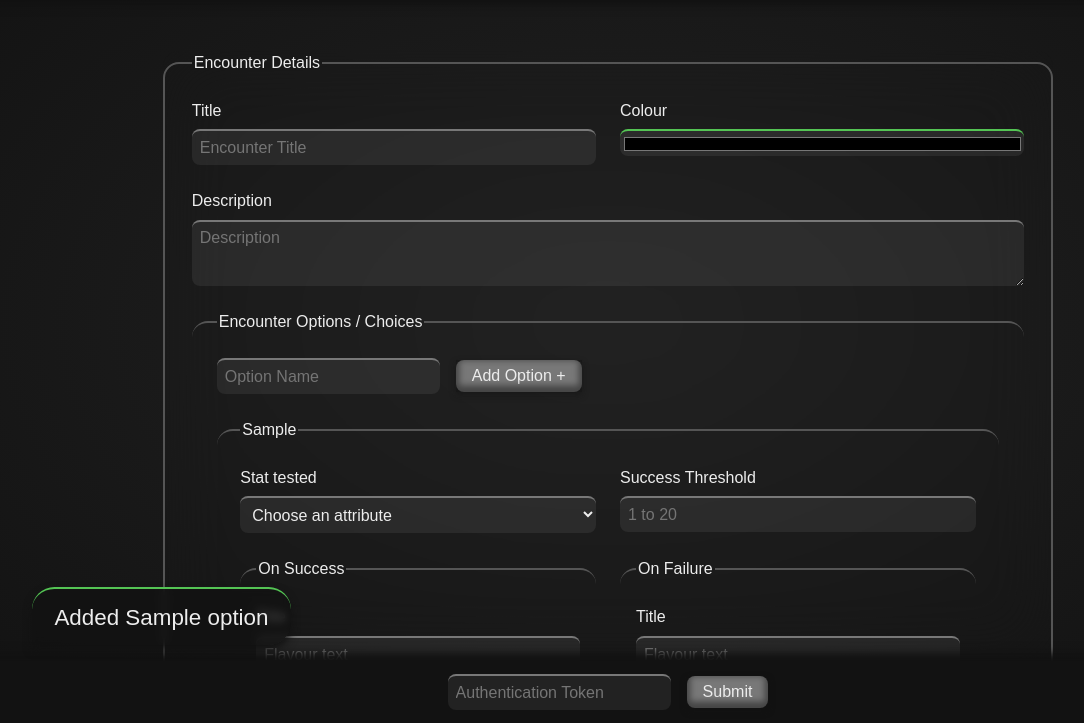
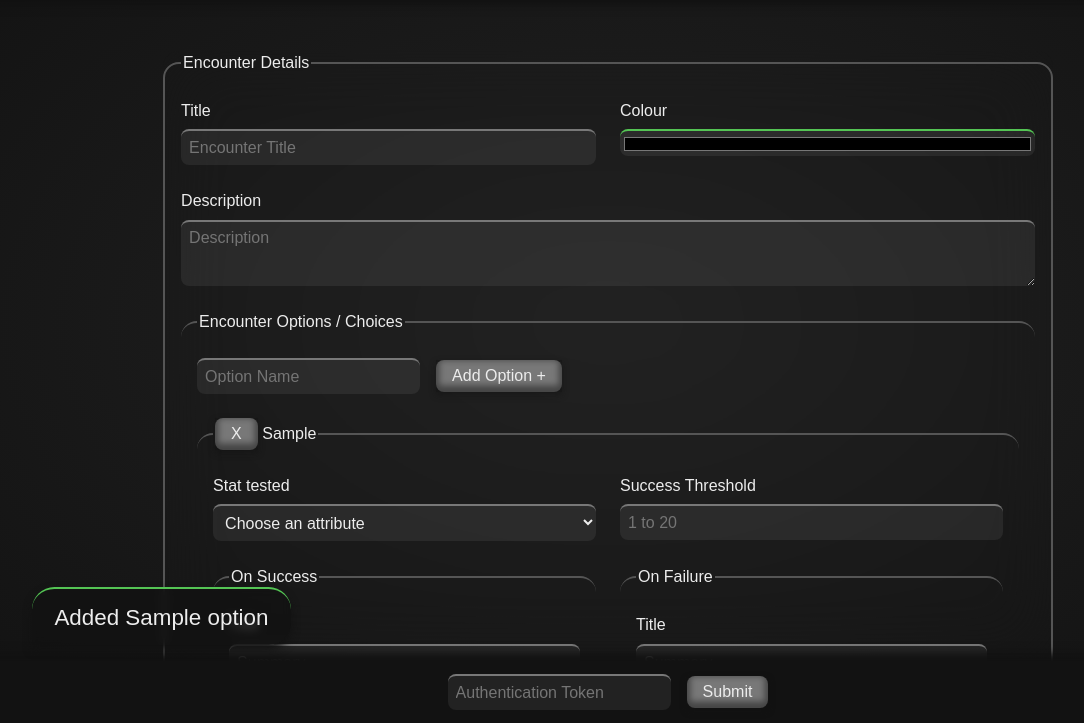
Before and after one commit to Ziplodocus/Zumbor-Encounters, a website built with Vite: page index.html in a window 1280 px wide. Both pictures are taken after typing "Sample" into the empty fields and a click on the button "Add Option +". Shown: the part 77-800 px from the top of the page, without its empty margins (32-1116 px from the left). Built offline with nearby package versions, Linux system fonts and the light colour scheme.

Commit message:
Updated types and add ability to remove options

```diff
--- a/index.html
+++ b/index.html
@@ -38,7 +38,11 @@
                     </div>
                     <template data-option-template>
                         <fieldset name="" data-option class="col-span">
-                            <legend>Option / Choice Name</legend>
+                            <legend>
+                                <button type=button aria-label="remove this option"
+                                    data-action="removeOption">X</button>
+                                <span></span>
+                            </legend>
                             <label>
                                 Stat tested
                                 <select name="stat" required>
@@ -53,11 +57,11 @@
                                 <legend>On Success</legend>
                                 <label class="col-span">
                                     Title
-                                    <input name="title" placeholder="Flavour text" type="text" required>
+                                    <input name="title" placeholder="Summary" type="text" required>
                                 </label>
                                 <label class="col-span">
                                     Description
-                                    <textarea name="text" rows="4" placeholder="Flavour text" required></textarea>
+                                    <textarea name="text" rows="4" placeholder="Flavour Text" required></textarea>
                                 </label>
                                 <label>
                                     Player Effect
@@ -74,7 +78,7 @@
                                 <legend>On Failure</legend>
                                 <label class="col-span">
                                     Title
-                                    <input name="title" type="text" placeholder="Flavour text" required>
+                                    <input name="title" type="text" placeholder="Summary" required>
                                 </label>
                                 <label class="col-span">
                                     Description
--- a/package.json
+++ b/package.json
@@ -1,6 +1,6 @@
 {
   "name": "zumbor-encounters",
-  "version": "1.0.0",
+  "version": "1.0.1",
   "description": "Web interface for adding Encounter's to zumbor",
   "main": "main.js",
   "scripts": {
@@ -19,12 +19,12 @@
   },
   "homepage": "https://github.com/Ziplodocus/Ziplod-Encounters#readme",
   "devDependencies": {
-    "@ziplodocus/zumbor-types": "^1.0.0",
     "sass": "^1.55.0",
     "typescript": "^4.6.4",
     "vite": "^3.2.0"
   },
   "dependencies": {
+    "@ziplodocus/zumbor-types": "^1.0.14",
     "sanitize-filename": "^1.6.3"
   }
 }
--- a/src/scss/style.scss
+++ b/src/scss/style.scss
@@ -60,13 +60,12 @@ form {
 }
 
 fieldset {
-    --h-space: clamp(1em, 3%, 2em);
     display: grid;
     gap: 1.5rem;
     border: 2px solid #555;
     border-radius: 1em;
     backdrop-filter: blur(2rem);
-    padding: 1.5rem var(--h-space) 3rem;
+    padding: 1.5rem 1em 3rem;
     fieldset {
         border-inline: none;
         border-bottom: none;
--- a/src/ts/OptionsForm.ts
+++ b/src/ts/OptionsForm.ts
@@ -18,7 +18,11 @@ export default class OptionsForm {
 
         this.namer.addEventListener(
             'keyup',
-            (e) => e.key === 'Enter' && this.add()
+            (e) => {
+                if (e.key !== 'Enter') return;
+                e.preventDefault();
+                this.add();
+            }
         );
         this.submit.addEventListener('click', this.add);
     }
@@ -59,7 +63,7 @@ export default class OptionsForm {
 
         const newOption = this.template.cloneNode(true) as HTMLFieldSetElement;
         newOption.name = name;
-        const legend = get('legend', newOption) as HTMLLegendElement | null;
+        const legend = get('legend span', newOption) as HTMLLegendElement | null;
         if (!legend)
             return this.error(new Error("Option template has no legend"));
         legend.textContent = name;
@@ -67,6 +71,11 @@ export default class OptionsForm {
         this.options.add(newOption.name);
         this.form.appendChild(newOption);
         this.namer.value = '';
+        get('[data-action=removeOption]', newOption)?.addEventListener('click', () => {
+            this.form.removeChild(newOption);
+            this.options.delete(name);
+            this.notice(`Removed ${name} option`);
+        });
         if (this.options.size !== 4) return this.notice(`Added ${name} option`);
     };
 
```
Also changed, not shown: 1 other file.
